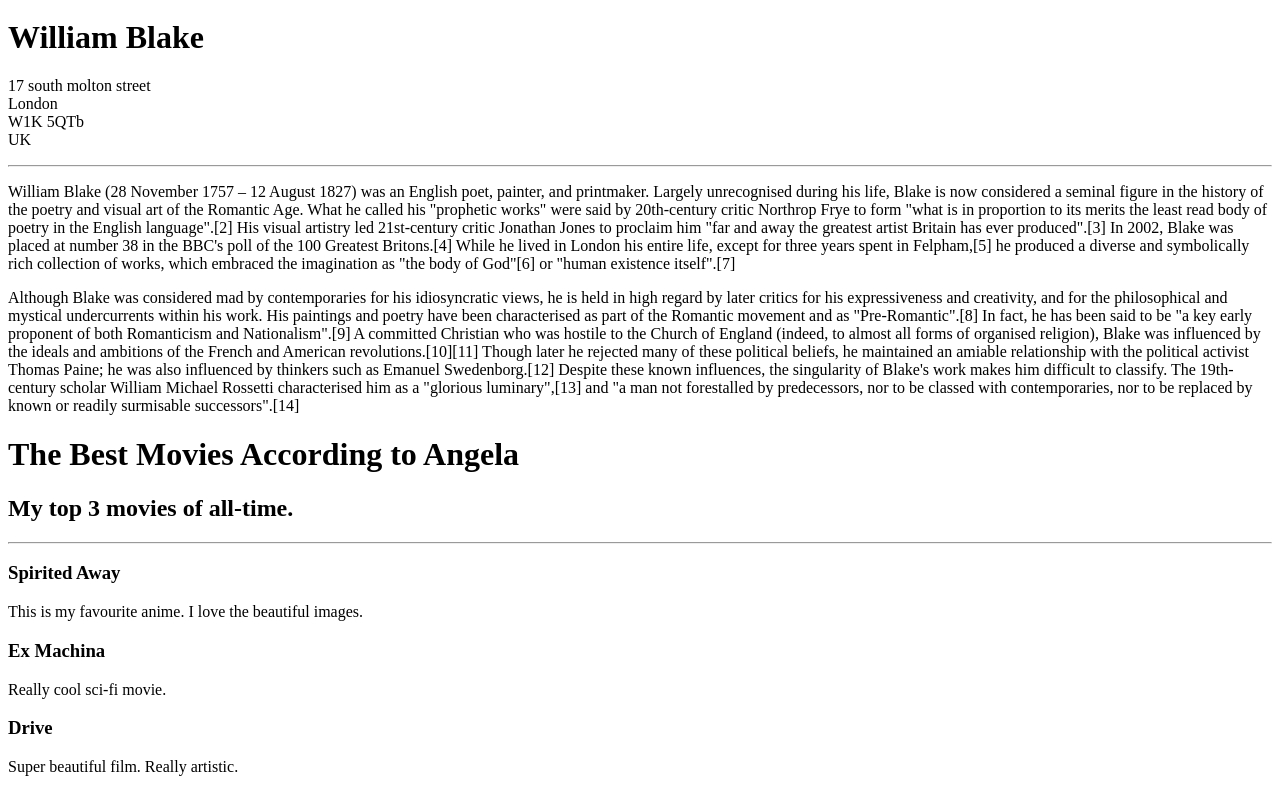
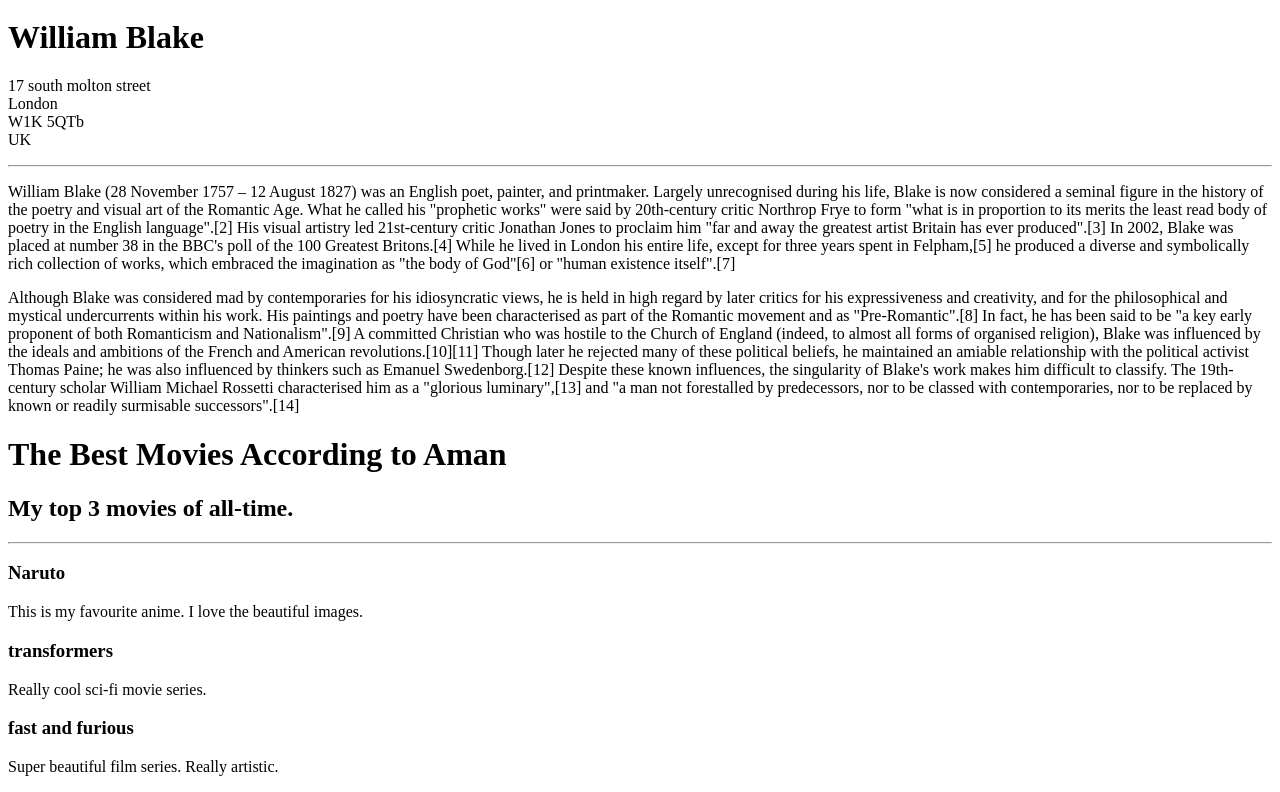
Before and after one commit to n8aman/makeItSimple, a plain HTML site: page html-Basics/index.html in a window 1280 px wide. Shown: the part 974-1766 px from the top of the page. Drawn offline with Linux system fonts and the light colour scheme.

Commit message:
new html text updated

```diff
--- a/html-Basics/index.html
+++ b/html-Basics/index.html
@@ -90,15 +90,15 @@ forestalled by predecessors, nor to be classed with contemporaries, nor to be re
 successors".[14]</p>
 
 
-<h1>The Best Movies According to Angela</h1>
+<h1>The Best Movies According to Aman</h1>
 <h2>My top 3 movies of all-time.</h2>
 <hr />
-<h3>Spirited Away</h3>
+<h3>Naruto</h3>
 <p>This is my favourite anime. I love the beautiful images.</p>
-<h3>Ex Machina</h3>
-<p>Really cool sci-fi movie.</p>
-<h3>Drive</h3>
-<p>Super beautiful film. Really artistic.</p>
+<h3>transformers</h3>
+<p>Really cool sci-fi movie series.</p>
+<h3>fast and furious</h3>
+<p>Super beautiful film series. Really artistic.</p>
 
 
 
```
